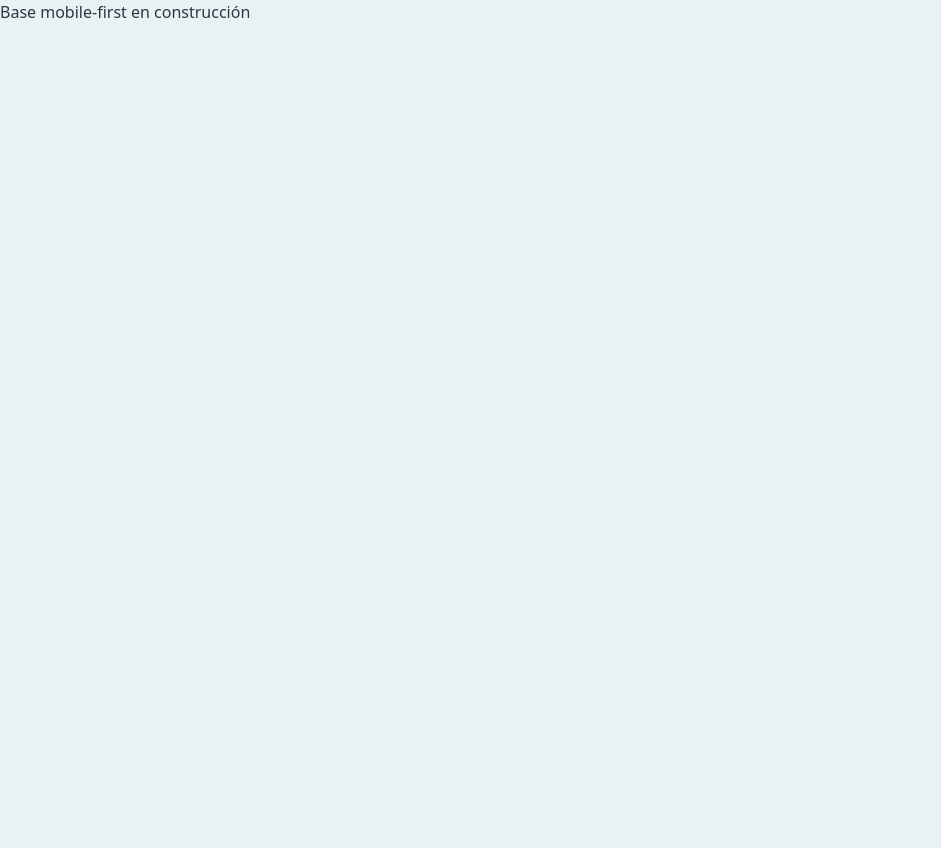
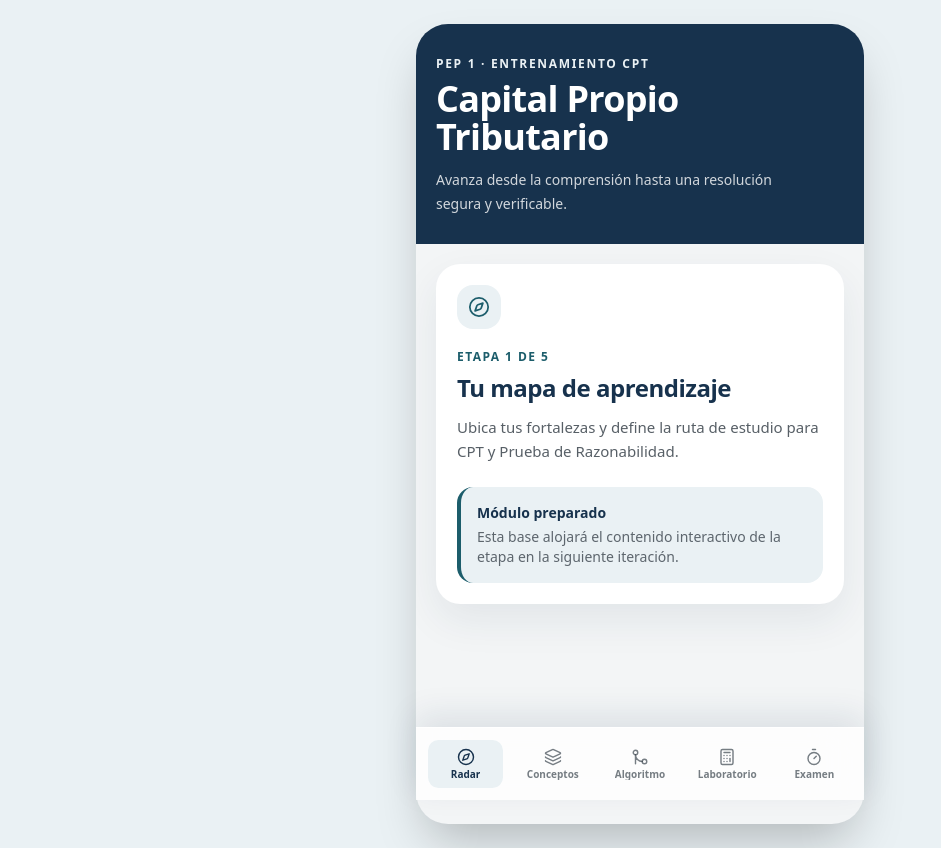
Before and after one commit to BentaTG/CPT---Pep-1, a Next.js app: page / in a window 1280 px wide. Shown: the whole page, without its empty margins (0-941 px from the left). Before the commit the page ends 800 px from the top, so only its background shows below. Built offline with nearby package versions, Linux system fonts and the light colour scheme.

Commit message:
feat: integrate five-stage study shell

```diff
--- a/src/app/page.tsx
+++ b/src/app/page.tsx
@@ -1,3 +1,79 @@
+"use client";
+
+import { AnimatePresence, motion, useReducedMotion } from "framer-motion";
+import { useState } from "react";
+import { BottomNav } from "@/components/layout/BottomNav";
+import { MobileShell } from "@/components/layout/MobileShell";
+import { getStage, type StageId } from "@/data/navigation";
+
 export default function Home() {
-  return <main>Base mobile-first en construcción</main>;
+  const [activeStage, setActiveStage] = useState<StageId>("radar");
+  const shouldReduceMotion = useReducedMotion();
+  const stage = getStage(activeStage);
+  const StageIcon = stage.icon;
+
+  const stageMotion = shouldReduceMotion
+    ? {
+        initial: { opacity: 0 },
+        animate: { opacity: 1 },
+        exit: { opacity: 0 },
+      }
+    : {
+        initial: { opacity: 0, y: 10 },
+        animate: { opacity: 1, y: 0 },
+        exit: { opacity: 0, y: -8 },
+      };
+
+  return (
+    <MobileShell>
+      <header className="bg-navy-primary px-5 pb-7 pt-8 text-white">
+        <p className="text-xs font-semibold uppercase tracking-[0.14em] text-blue-gray">
+          PEP 1 · Entrenamiento CPT
+        </p>
+        <h1 className="mt-2 text-[clamp(1.75rem,8vw,2.25rem)] font-bold leading-[1.05] tracking-[-0.025em]">
+          Capital Propio Tributario
+        </h1>
+        <p className="mt-3 max-w-sm text-sm leading-6 text-white/80">
+          Avanza desde la comprensión hasta una resolución segura y verificable.
+        </p>
+      </header>
+
+      <main aria-live="polite" className="flex flex-1 flex-col px-5 pb-6 pt-5">
+        <AnimatePresence initial={false} mode="popLayout">
+          <motion.section
+            key={stage.id}
+            initial="initial"
+            animate="animate"
+            exit="exit"
+            variants={stageMotion}
+            transition={{ duration: shouldReduceMotion ? 0.12 : 0.22 }}
+            className="rounded-3xl border border-white/90 bg-white p-5 shadow-[0_16px_40px_rgba(23,50,77,0.08)]"
+          >
+            <div className="flex h-11 w-11 items-center justify-center rounded-2xl bg-blue-gray text-petroleum">
+              <StageIcon aria-hidden="true" size={22} strokeWidth={1.9} />
+            </div>
+            <p className="mt-5 text-xs font-bold uppercase tracking-[0.12em] text-petroleum">
+              {stage.eyebrow}
+            </p>
+            <h2 className="mt-2 text-2xl font-bold leading-tight text-navy-primary">
+              {stage.title}
+            </h2>
+            <p className="mt-3 text-[0.9375rem] leading-6 text-graphite/80">
+              {stage.description}
+            </p>
+            <div className="mt-6 rounded-2xl border-l-4 border-petroleum bg-blue-gray p-4">
+              <p className="text-sm font-semibold text-navy-primary">
+                Módulo preparado
+              </p>
+              <p className="mt-1 text-sm leading-5 text-graphite/75">
+                Esta base alojará el contenido interactivo de la etapa en la siguiente iteración.
+              </p>
+            </div>
+          </motion.section>
+        </AnimatePresence>
+      </main>
+
+      <BottomNav activeStage={activeStage} onStageChange={setActiveStage} />
+    </MobileShell>
+  );
 }
```
Also changed, not shown: 1 other file (tests, documents, lock files or other folders).
